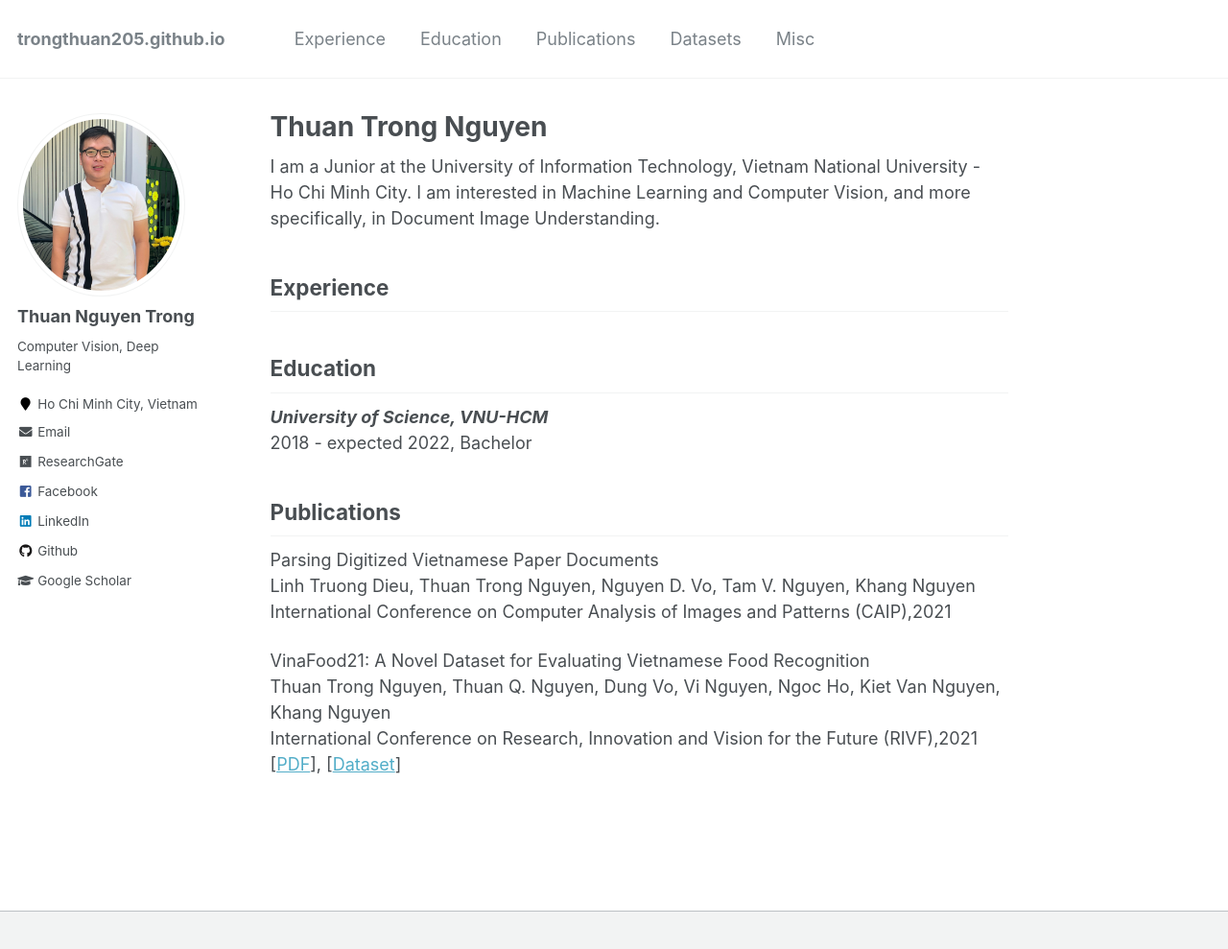
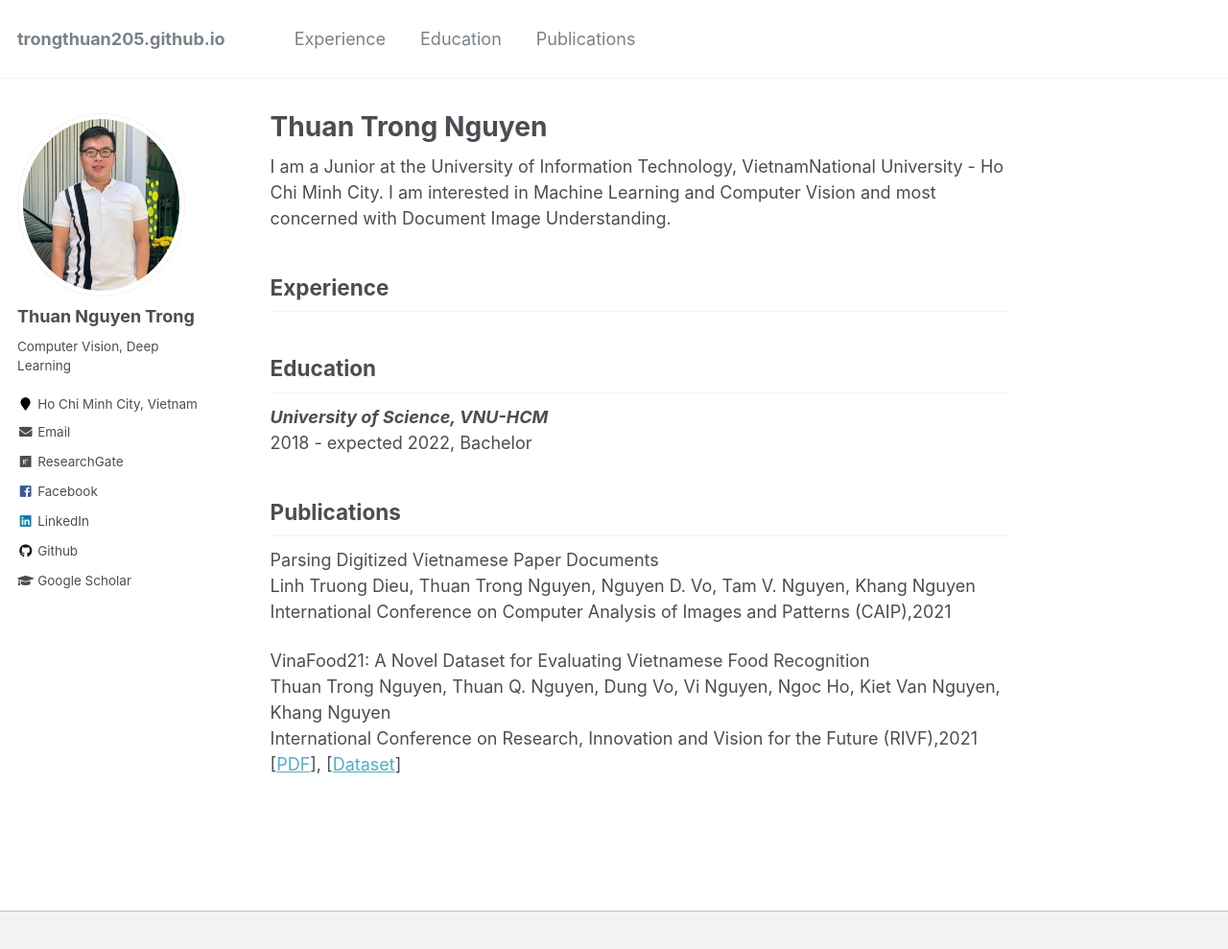
Before and after one commit to trongthuan205/trongthuan205.github.io, a Jekyll site: the page built from _pages/about.md, in a window 1280 px wide and 1022 px high. Shown: the top 989 px of the window at 96% size. Built offline with Jekyll 4.4.1, drawn with Linux system fonts in a browser that asks for light colours.

Commit message:
'update_2'

```diff
--- a/_pages/about.md
+++ b/_pages/about.md
@@ -8,7 +8,7 @@ redirect_from:
   - /about.html
 ---
 
-I am a Junior at the University of Information Technology, Vietnam National University - Ho Chi Minh City. I am interested in Machine Learning and Computer Vision, and more specifically, in Document Image Understanding.
+I am a Junior at the University of Information Technology, VietnamNational University - Ho Chi Minh City. I am interested in Machine Learning and Computer Vision and most concerned with Document Image Understanding.
 
 ## <a name="exp"></a> Experience
 
```
Also changed, not shown: _data/navigation.yml (+4 -4 lines).
